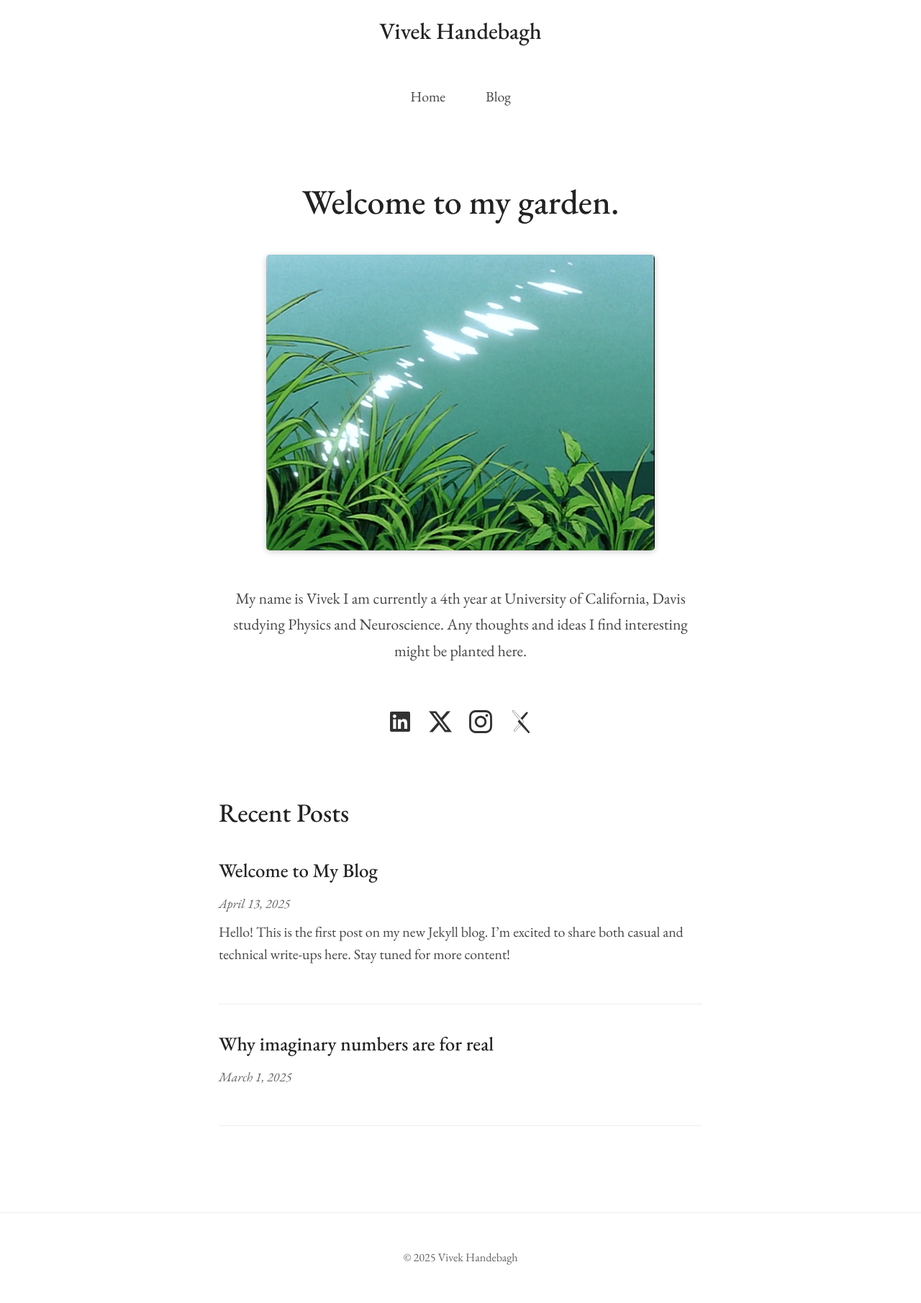
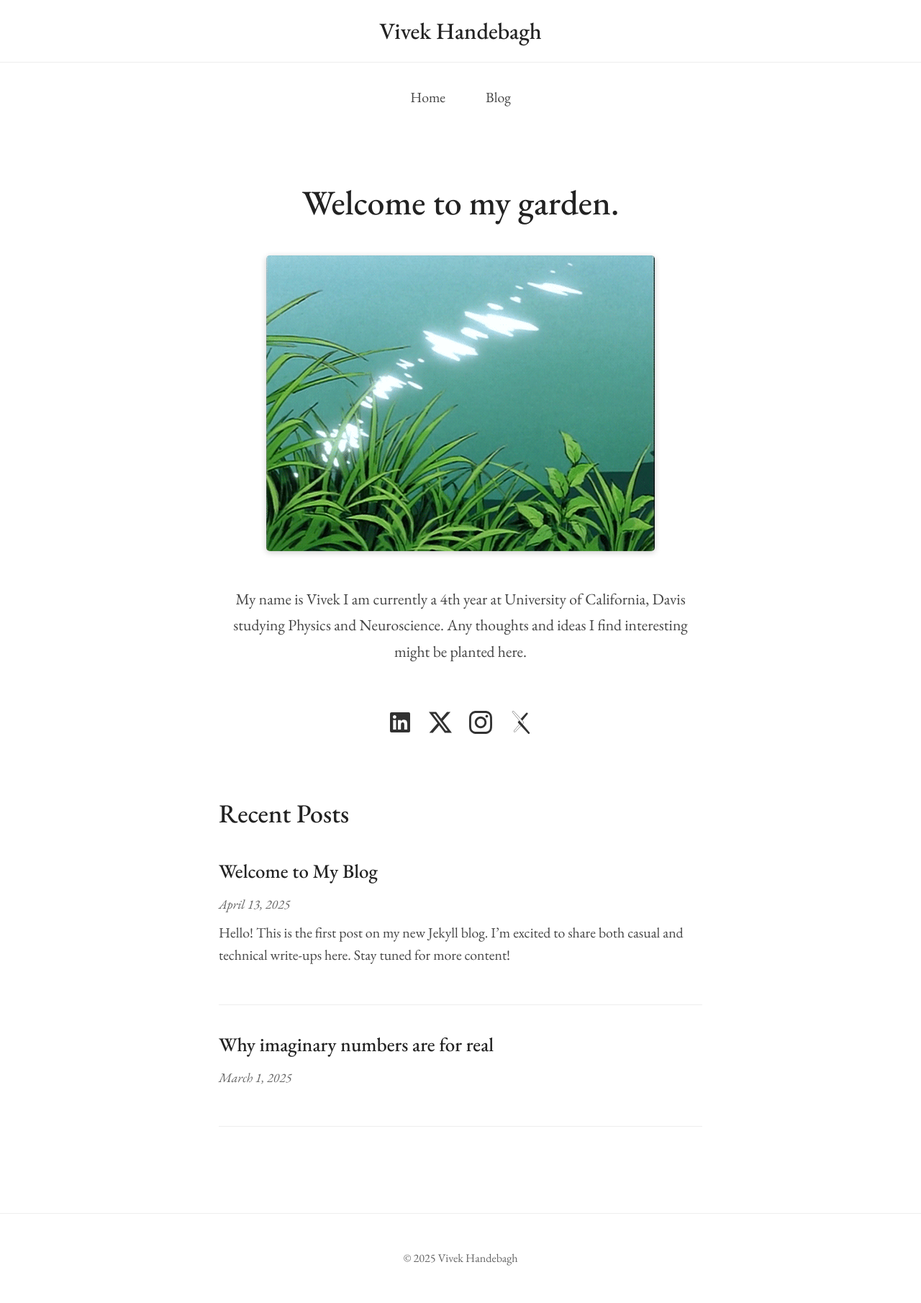
Before and after one commit to vivekhandebagh/vivekhandebagh.github.io, a Jekyll site: the page built from index.html, in a window 1280 px wide. Shown: the whole page at 72% size. Built offline with Jekyll 4.4.1, drawn with Linux system fonts in a browser that asks for light colours.

Commit message:
Unify header and navigation styles across all pages

```diff
--- a/assets/main.css
+++ b/assets/main.css
@@ -18,30 +18,6 @@ body.home {
 
 }*/
 
-/* Transparent header and nav for home page */
-.home-header, .home-nav {
-    background-color: transparent;
-    border: none;
-}
-
-.home-header {
-    padding: 1rem 1.5rem;
-    margin-bottom: 2rem;
-    text-align: center;
-}
-
-.home-nav ul {
-    display: flex;
-    justify-content: center;
-    padding: 0;
-    margin: 0 0 2rem 0;
-    list-style: none;
-}
-
-.home-nav li {
-    margin: 0 1rem;
-}
-
 /* Container for content */
 main {
     max-width: 45rem;  /* about 70-80 characters per line */
@@ -49,12 +25,13 @@ main {
     padding: 0 1.5rem;
 }
 
-/* Header styles */
+/* Header styles - unified for all pages */
 header {
     margin-bottom: 2rem;
     padding: 1rem 1.5rem;
     border-bottom: 1px solid #eee;
     background-color: #fff;
+    text-align: center;
 }
 
 header h1 {
@@ -69,10 +46,11 @@ header h1 a {
     color: #222;
 }
 
-/* Navigation */
+/* Navigation - unified for all pages */
 nav {
     margin-bottom: 2rem;
     padding: 0 1.5rem;
+    text-align: center;
 }
 
 nav ul {
@@ -80,7 +58,12 @@ nav ul {
     padding: 0;
     margin: 0;
     display: flex;
+    justify-content: center;
     gap: 1.5rem;
+}
+
+nav li {
+    margin: 0 1rem;
 }
 
 nav a {
```
